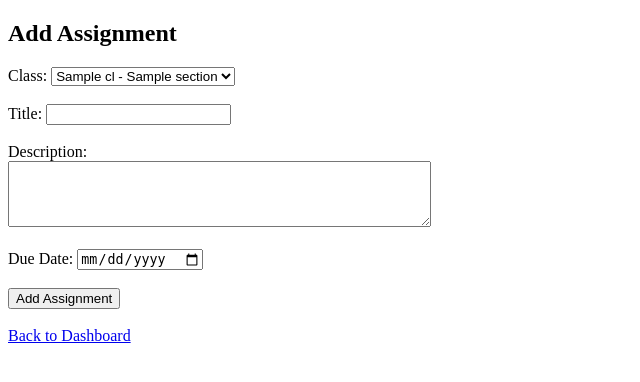
After one commit to priyankasadaye06/Student-management-system, a Flask app: template sms_project/templates/add_assignment.html in a window 1280 px wide. The commit adds this page. Shown: the top 382 px of the page, without its empty margins (0-640 px from the left). Run offline with Flask 3, Linux system fonts and the light colour scheme; the template is opened without the code that fills it: most values are stand-ins (such as "Sample title", 1, 10 or a date in 2020).

Commit message:
teacher assignment

```diff
--- a/sms_project/app.py
+++ b/sms_project/app.py
@@ -129,13 +129,69 @@ def assign_student():
 
 
 
+
 # ---------------- TEACHER DASHBOARD ----------------
 @app.route('/teacher')
 def teacher_dashboard():
-    if 'role' in session and session['role'] == 'teacher':
-        return render_template('teacher.html')
-    return redirect(url_for('login'))
+    if 'role' not in session or session['role'] != 'teacher':
+        return redirect(url_for('login'))
 
+    return render_template('teacher.html')
+
+
+# ---------------- ADD ASSIGNMENT ----------------
+@app.route('/teacher/add-assignment', methods=['GET', 'POST'])
+def add_assignment():
+    if 'role' not in session or session['role'] != 'teacher':
+        return redirect(url_for('login'))
+
+    conn = get_db_connection()
+    cursor = conn.cursor(dictionary=True)
+
+    # Get all classes
+    cursor.execute("SELECT * FROM classes")
+    classes = cursor.fetchall()
+
+    if request.method == 'POST':
+        class_id = request.form['class_id']
+        title = request.form['title']
+        description = request.form['description']
+        due_date = request.form['due_date']
+
+        cursor.execute(
+            "INSERT INTO assignment (class_id, title, description, due_date) VALUES (%s, %s, %s, %s)",
+            (class_id, title, description, due_date)
+        )
+        conn.commit()
+        cursor.close()
+        conn.close()
+        return redirect(url_for('teacher_dashboard'))
+
+    cursor.close()
+    conn.close()
+    return render_template('add_assignment.html', classes=classes)
+
+
+# ---------------- VIEW STUDENTS ----------------
+@app.route('/teacher/view-students')
+def view_students():
+    if 'role' not in session or session['role'] != 'teacher':
+        return redirect(url_for('login'))
+
+    conn = get_db_connection()
+    cursor = conn.cursor(dictionary=True)
+
+    cursor.execute("""
+        SELECT s.student_id, u.name AS student_name, s.roll_no, c.class_name, c.section
+        FROM student s
+        JOIN user u ON s.user_id = u.user_id
+        JOIN classes c ON s.class_id = c.class_id
+    """)
+    students = cursor.fetchall()
+    cursor.close()
+    conn.close()
+
+    return render_template('view_students.html', students=students)
 
 # ---------------- STUDENT DASHBOARD ----------------
 @app.route('/student')
--- /dev/null
+++ b/sms_project/templates/add_assignment.html
@@ -0,0 +1,32 @@
+<!DOCTYPE html>
+<html>
+<head>
+    <title>Add Assignment</title>
+</head>
+<body>
+<h2>Add Assignment</h2>
+
+<form method="POST">
+    <label>Class:</label>
+    <select name="class_id" required>
+        {% for cls in classes %}
+        <option value="{{ cls.class_id }}">{{ cls.class_name }} - {{ cls.section }}</option>
+        {% endfor %}
+    </select><br><br>
+
+    <label>Title:</label>
+    <input type="text" name="title" required><br><br>
+
+    <label>Description:</label><br>
+    <textarea name="description" rows="4" cols="50" required></textarea><br><br>
+
+    <label>Due Date:</label>
+    <input type="date" name="due_date" required><br><br>
+
+    <button type="submit">Add Assignment</button>
+</form>
+
+<br>
+<a href="{{ url_for('teacher_dashboard') }}">Back to Dashboard</a>
+</body>
+</html>
```
Also changed, not shown: sms_project/templates/teacher.html (+7 -6 lines), sms_project/templates/view_students.html (added, +29 -0 lines).
